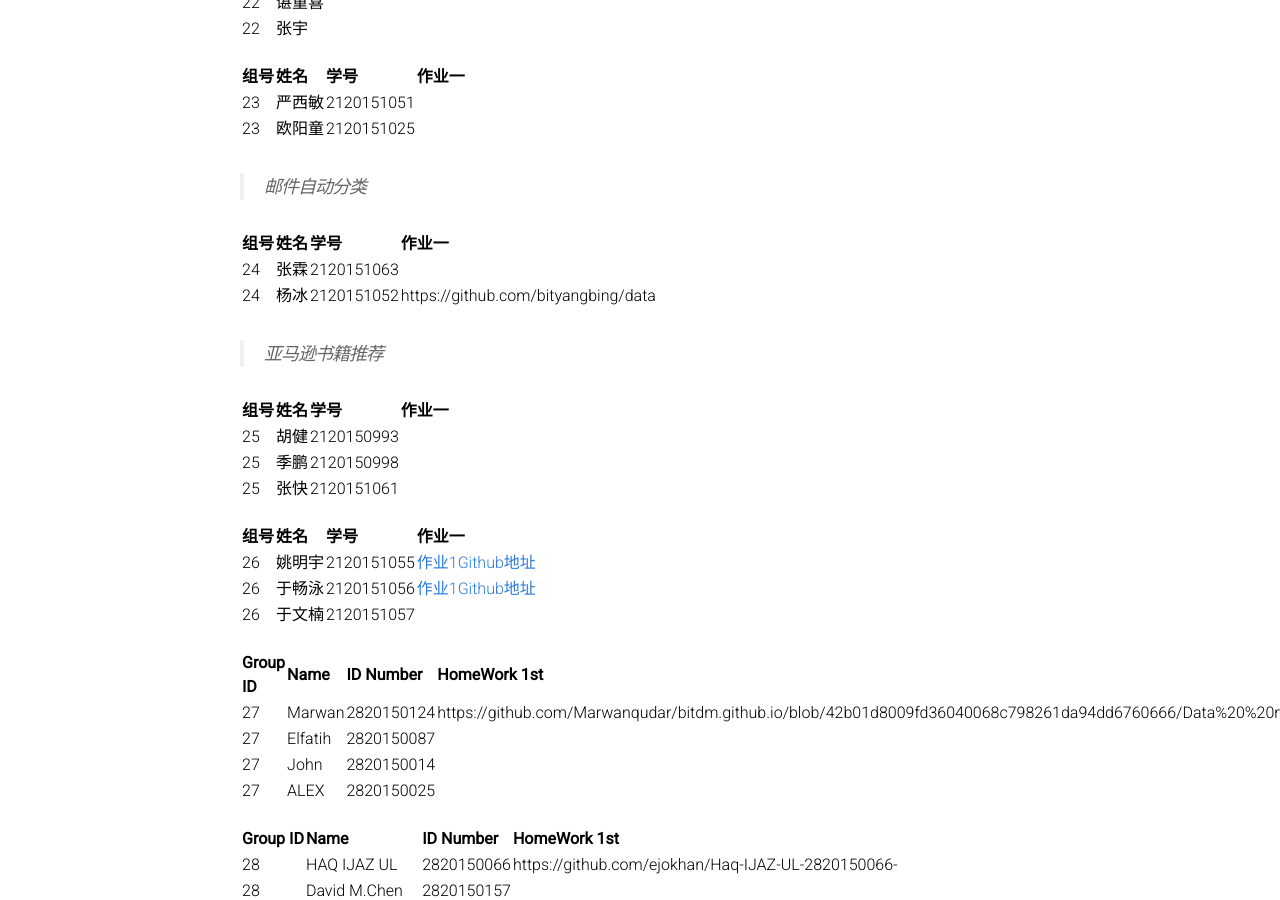
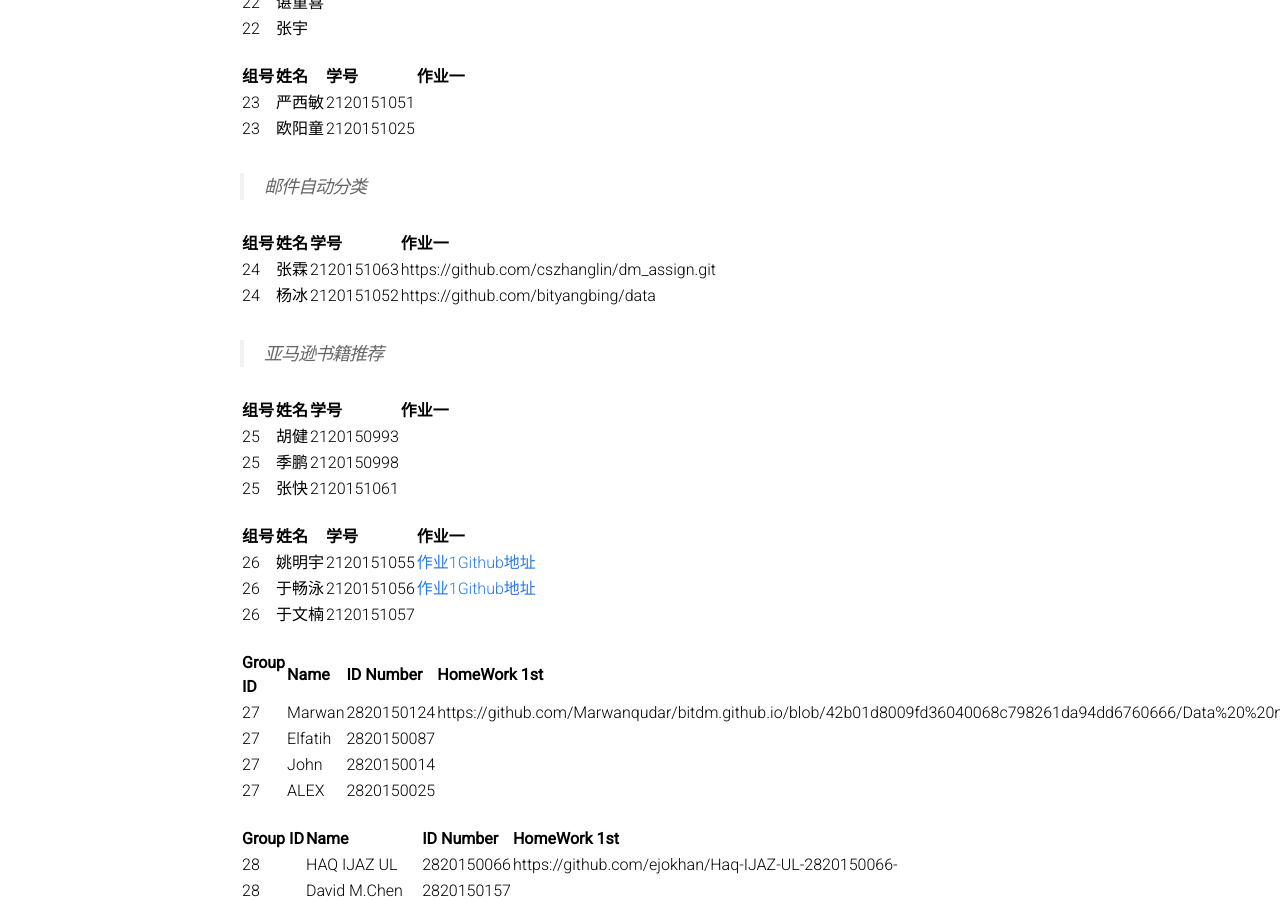
Before and after one commit to BITDM/bitdm.github.io, a Jekyll site: the page built from 2016/groups.md, in a window 1280 px wide and 900 px high, scrolled down 4255 px. Built offline with Jekyll 4.4.1, drawn with Linux system fonts in a browser that asks for light colours; some of the changed lines change nothing that is shown.

Commit message:
Add assignment github url for zhanglin.

```diff
--- a/2016/groups.md
+++ b/2016/groups.md
@@ -185,8 +185,8 @@ permalink: /2016/groups/
 
 |组号|姓名|学号|作业一|
 |:-------------|:-------------|:-----|:-----|
-|24|张霖|2120151063|
-|24|杨冰|2120151052| https://github.com/bityangbing/data
+|24|张霖|2120151063| https://github.com/cszhanglin/dm_assign.git |
+|24|杨冰|2120151052| https://github.com/bityangbing/data |
 
 > 亚马逊书籍推荐
 
```
Also changed, not shown: 2 other files.
